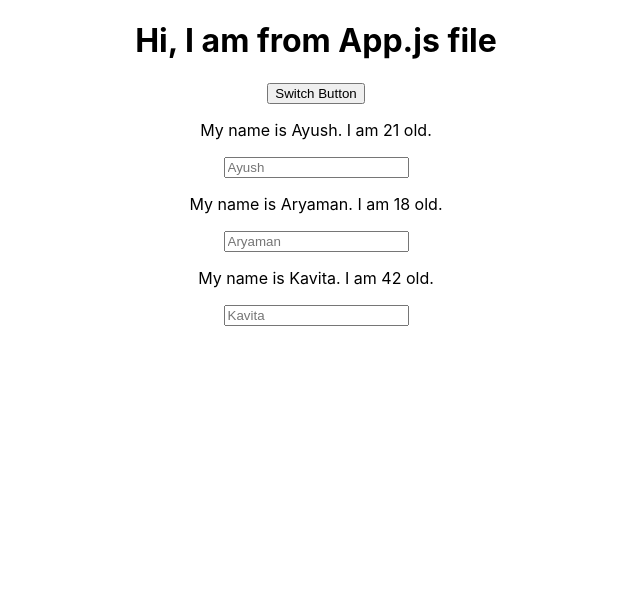
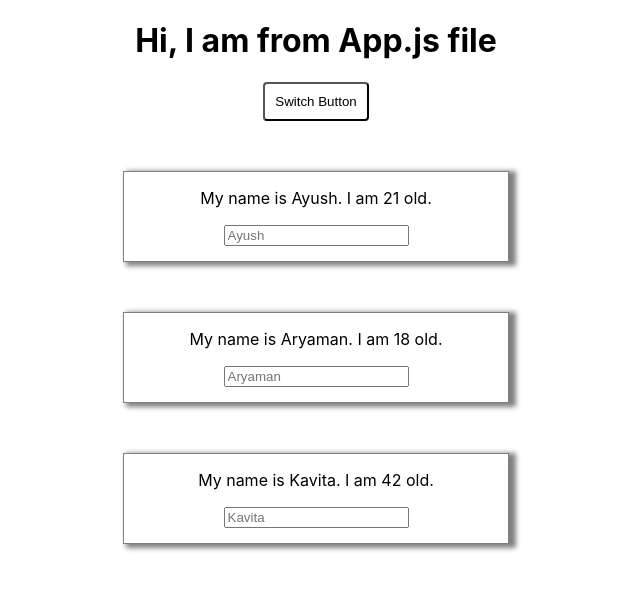
Before and after one commit to ayushyadav468/udemy-react-course, a React (Create React App) app: page / in a window 1280 px wide. Both pictures are taken after a click on the button "Switch Button". Shown: the top 590 px of the page, without its empty margins (324-964 px from the left). Built offline with nearby package versions, Linux system fonts and the light colour scheme.

Commit message:
Added some styles

```diff
--- a/src/App.css
+++ b/src/App.css
@@ -1,3 +1,12 @@
 .App {
   text-align: center;
 }
+.btn {
+  padding: 10px;
+  background-color: white;
+  border-radius: 4px;
+}
+.btn:focus {
+  outline: none;
+  cursor: pointer;
+}
--- a/src/App.js
+++ b/src/App.js
@@ -17,15 +17,6 @@ class App extends Component {
       showPerson: !this.state.showPerson,
     });
 
-  switchNameHandler = (newName) =>
-    this.setState({
-      person: [
-        { name: newName, age: 21 },
-        { name: 'Aryaman', age: 18 },
-        { name: 'Kavita', age: 42 },
-      ],
-    });
-
   nameChangeHandler = (event) =>
     this.setState({
       person: [
@@ -35,13 +26,25 @@ class App extends Component {
       ],
     });
 
+  deletePersonHandler = (newIndex) => {
+    const person = [...this.state.person];
+    person.splice(newIndex, 1);
+    this.setState({ person: person });
+  };
+
   render() {
-    let person = null;
+    let persons = null;
     if (this.state.showPerson) {
-      person = (
+      persons = (
         <div>
-          {this.state.person.map((person) => {
-            return <Person name={person.name} age={person.age} />;
+          {this.state.person.map((person, index) => {
+            return (
+              <Person
+                name={person.name}
+                age={person.age}
+                click={() => this.deletePersonHandler(index)}
+              />
+            );
           })}
         </div>
       );
@@ -50,8 +53,10 @@ class App extends Component {
     return (
       <div className="App">
         <h1>Hi, I am from App.js file</h1>
-        <button onClick={this.showPersonHandler}>Switch Button</button>
-        {person}
+        <button className="btn" onClick={this.showPersonHandler}>
+          Switch Button
+        </button>
+        {persons}
       </div>
     );
   }
--- a/src/Person/Person.css
+++ b/src/Person/Person.css
@@ -1,3 +1,11 @@
+.Person {
+  display: block;
+  border: 0.5px solid grey;
+  box-shadow: 5px 2px 5px 2px grey;
+  margin: 50px auto;
+  padding-bottom: 15px;
+  width: 30%;
+}
 ul li {
   display: block;
 }
--- a/src/Person/Person.js
+++ b/src/Person/Person.js
@@ -3,7 +3,7 @@ import './Person.css';
 
 const Person = (props) => {
   return (
-    <div>
+    <div className="Person">
       <p onClick={props.click}>
         My name is {props.name}. I am {props.age} old.
       </p>
```
